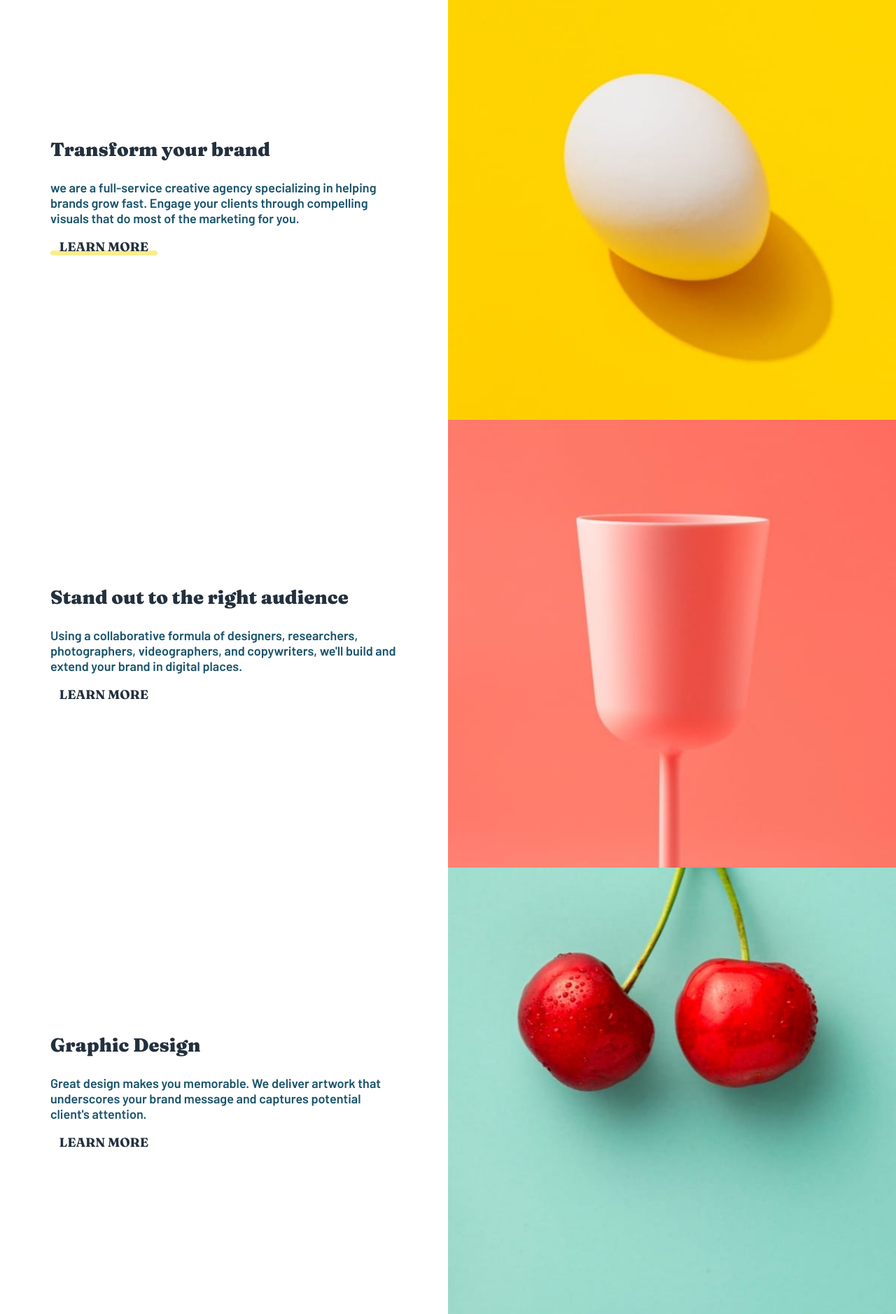
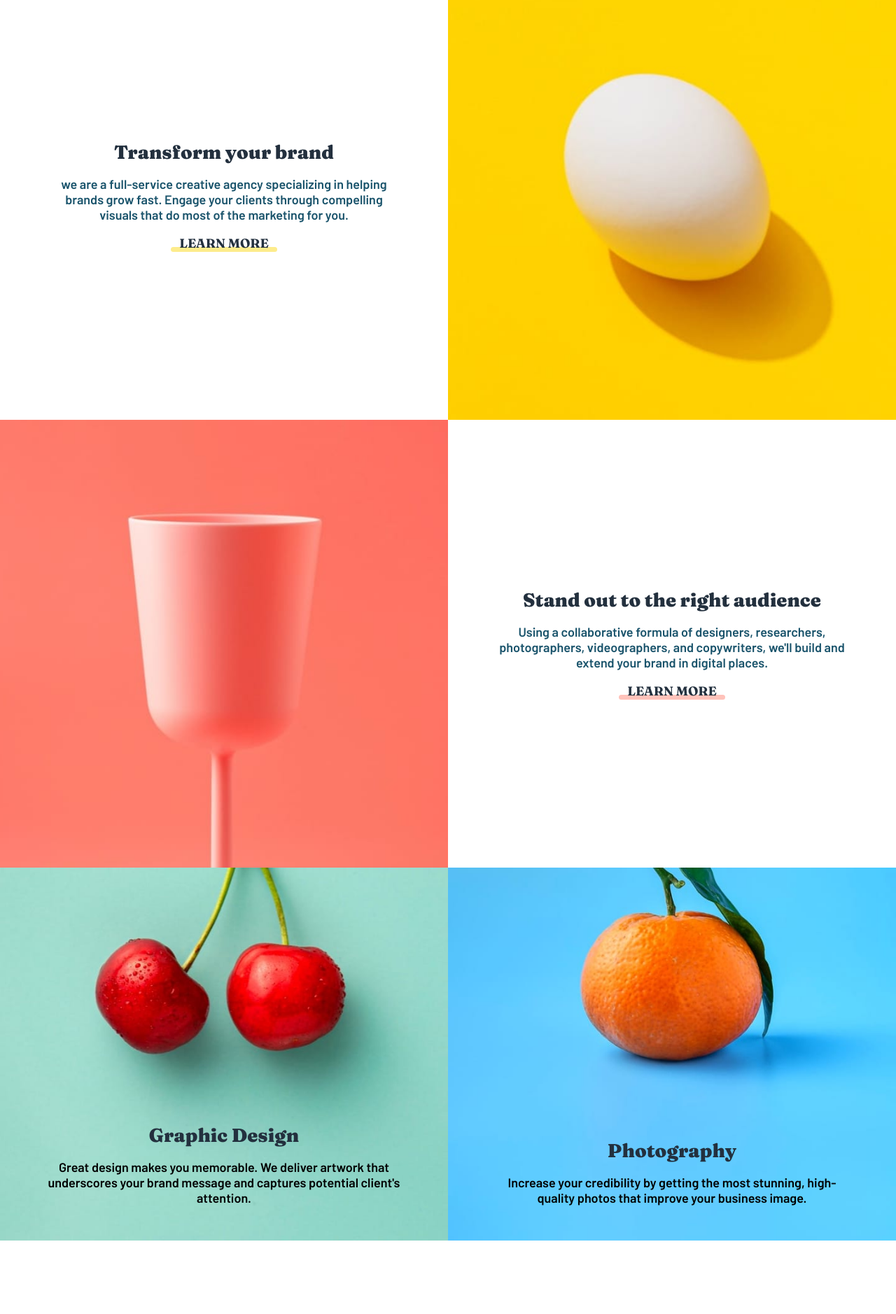
Before and after one commit to alfredthompsonOvie/sunnyside-agency-landing-page, a Vue app: page / in a window 1280 px wide. Shown: the part 840-2718 px from the top of the page at 70% size. Built offline with nearby package versions, Linux system fonts and the light colour scheme.

Commit message:
did desktop version

```diff
--- a/src/assets/main.css
+++ b/src/assets/main.css
@@ -42,43 +42,20 @@ h2.title {
 .about {
   text-align: center;
 }
-.card {
-  display: grid;
-  grid-template-columns: 1fr;
-  grid-template-rows: repeat(2, auto);
-}
-.illustration {
-  grid-row: 1;
-  grid-column: 1;
-
-  /* background-color: red; */
-}
-.card picture {
-  /* background-color: green; */
-}
-.card img {
-  width: 100%;
-  height: 100%;
-  display: block;
-  object-fit: cover;
-  object-position: center;
-}
-.illustration__content, .card__content {
-  padding: 4em 1em;
-  /* background-color: aqua; */
-}
-.illustration__content > * {
-  margin-bottom: 1em;
-}
-
-.illustration__content--text {
+.services__card__content {
   font-size: var(--fs);
   color: var(--DarkBlue_photography_text);
-}
-.text {
+  padding: 4em 1em;
+  /* background-color: red; */
+  text-align: center;
   max-width: 550px;
   margin-inline: auto;
 }
+.text {
+  margin: 1em auto;
+}
+/* .content--description {
+} */
 .cta {
   display: inline-block;
   margin-bottom: 0em;
@@ -96,14 +73,77 @@ h2.title {
   height: 7px;
   width: 100%;
   border-radius: 10px;
-  /* background-color: var(--SoftRed); */
   z-index: -1;
 }
 .transform.cta::before {
   background-color: var(--Yellow);
-  /* background-color: var(--SoftRed); */
   opacity: .45;
 
+}
+.standout.cta::before {
+  background-color: var(--SoftRed);
+  opacity: .45;
+
+}
+/* .card {
+  display: grid;
+  grid-template-columns: 1fr;
+  grid-template-rows: repeat(2, auto);
+}
+.illustration {
+  grid-row: 1;
+  grid-column: 1;
+
+}
+.card picture {
+
+}
+.card img {
+  width: 100%;
+  height: 100%;
+  display: block;
+  object-fit: cover;
+  object-position: center;
+}
+.illustration__content, .card__content {
+  padding: 4em 1em;
+}
+.illustration__content > * {
+  margin-bottom: 1em;
+}
+
+.illustration__content--text {
+  font-size: var(--fs);
+  color: var(--DarkBlue_photography_text);
+}
+
+*/
+.service__card__sec {
+  display: grid;
+  grid-template-columns: 1fr;
+  /* grid-template-rows: 28em; */
+  grid-template-rows: auto;
+  /* background-color: red; */
+  max-width: 550px;
+  /* height: 400px; */
+  margin-inline: auto;
+
+}
+.service__card__sec__img {
+  grid-column: 1;
+  grid-row: 1;
+}
+/* .service__card__sec__img img {
+  aspect-ratio: 1/1;
+} */
+.service__card__sec__content{
+  grid-column: 1;
+  grid-row: 1;
+  align-self: end;
+  padding: 0em 1em 2em;
+  text-align: center;
+  max-width: 550px;
+  margin-inline: auto;
 }
 .attribution { font-size: 11px; text-align: center; }
 .attribution a { color: hsl(228, 45%, 44%); }
@@ -125,26 +165,55 @@ h2.title {
   .about {
     text-align: left;
   }
-  .card {
-    display: grid;
+  .services__card {
+    /* display: grid;
     grid-template-columns: repeat(2, 1fr);
-    grid-template-rows: auto;
+    grid-template-rows: auto; */
+    display: flex;
+    flex-direction: row-reverse;
     min-height: 80vh;
+    /* border: 1px solid; */
   }
-  .illustration {
+  .services__card__img {
     grid-row: 1;
     grid-column: 2;
-    /* background-image: url(images/desktop/image-transform.jpg); */
-    /* background-repeat: no-repeat;
-    background-size: cover;
-    background-position: center; */
-    /* padding: 10em; */
+    /* flex: 1; */
+    width: 50%;
   }
-  .illustration__content {
+  .services__card__img img {
+    object-fit: cover;
+    height: 100%;
+    width: 100%;
+    display: block;
+  }
+  .services__card__content {
     padding: 4em;
     grid-row: 1;
     grid-column: 1;
     align-self: center;
+    /* flex: 1; */
+    max-width: initial;
+    width: 50%;
+    margin: 0;
+  }
+  .services__card:nth-of-type(2) {
+    flex-direction: row;
+
+  }
+  .service--secondary {
+    display: flex;
+
+    /* background-color: red; */
+  }
+  .service__card__sec {
+    display: grid;
+    grid-template-columns: 1fr;
+    /* grid-template-rows: 28em; */
+    /* grid-template-rows: 80vh; */
+    /* background-color: red; */
+    max-width: initial;
+    /* height: 400px; */
+    margin-inline: 0;
 
   }
 }
--- a/src/views/HomeView.vue
+++ b/src/views/HomeView.vue
@@ -12,8 +12,9 @@
 		</div>
 
 		<section class="about" id="about">
-			<div class="card">
-				<div class="illustration">
+			<section class="services">
+				<section class="services__card">
+					<section class="services__card__img">
 						<picture>
 							<source
 								srcset="@/assets/images/desktop/image-transform.jpg"
@@ -21,19 +22,19 @@
 							/>
 							<img src="@/assets/images/mobile/image-transform.jpg" alt="" />
 						</picture>
-				</div>
-				<div class="illustration__content">
+					</section>
+					<section class="services__card__content">
 						<h2 class="title">Transform your brand</h2>
-					<p class="illustration__content--text text">
-						we are a full-service creative agency specializing in helping brands
-						grow fast. Engage your clients through compelling visuals that do
-						most of the marketing for you.
+						<p class="content--description text">
+							we are a full-service creative agency specializing in helping
+							brands grow fast. Engage your clients through compelling visuals
+							that do most of the marketing for you.
 						</p>
 						<a href="#" class="cta transform">learn more</a>
-				</div>
-			</div>
-			<div class="card">
-				<div class="illustration">
+					</section>
+				</section>
+				<section class="services__card">
+					<section class="services__card__img">
 						<picture>
 							<source
 								srcset="@/assets/images/desktop/image-stand-out.jpg"
@@ -41,39 +42,56 @@
 							/>
 							<img src="@/assets/images/mobile/image-stand-out.jpg" alt="" />
 						</picture>
-				</div>
-				<div class="illustration__content">
+					</section>
+					<section class="services__card__content">
 						<h2 class="title">Stand out to the right audience</h2>
-					<p class="illustration__content--text text">
+						<p class="content--description text">
 							Using a collaborative formula of designers, researchers,
 							photographers, videographers, and copywriters, we'll build and
 							extend your brand in digital places.
 						</p>
-					<a href="#" class="cta stand-out">learn more</a>
+						<a href="#" class="cta standout">learn more</a>
+					</section>
+				</section>
+			</section>
+
+			<div class="card">
+				<div class="illustration"></div>
+				<div class="illustration__content"></div>
 			</div>
-			</div>
-			<div class="card">
-				<div class="illustration">
+
+			<!-- <div class="card">
+				<div class="illustration"></div>
+				<div class="illustration__content"></div>
+			</div> -->
+
+			<!--  -->
+			<section class="service--secondary">
+				<section class="service__card__sec">
+					<section class="service__card__sec__img">
 						<picture>
 							<source
 								srcset="@/assets/images/desktop/image-graphic-design.jpg"
 								media="(min-width: 768px)"
 							/>
-						<img src="@/assets/images/mobile/image-graphic-design.jpg" alt="" />
+							<img
+								src="@/assets/images/mobile/image-graphic-design.jpg"
+								alt=""
+							/>
 						</picture>
-				</div>
-				<div class="illustration__content">
+					</section>
+					<section class="service__card__sec__content">
 						<h2 class="title">Graphic Design</h2>
 						<p class="illustration__content--text text">
 							Great design makes you memorable. We deliver artwork that
 							underscores your brand message and captures potential client's
 							attention.
 						</p>
-					<a href="#" class="cta graphicDesign">learn more</a>
-				</div>
-			</div>
-			<div class="card">
-				<div class="illustration">
+						<!-- <a href="#" class="cta graphicDesign">learn more</a> -->
+					</section>
+				</section>
+				<section class="service__card__sec">
+					<section class="service__card__sec__img">
 						<picture>
 							<source
 								srcset="@/assets/images/desktop/image-photography.jpg"
@@ -81,26 +99,31 @@
 							/>
 							<img src="@/assets/images/mobile/image-photography.jpg" alt="" />
 						</picture>
-				</div>
-				<div class="illustration__content">
+					</section>
+					<section class="service__card__sec__content">
 						<h2 class="title">Photography</h2>
 						<p class="illustration__content--text text">
-						Increase your credibility by getting the most stunning, high-quality photos that improve your business image.
+							Increase your credibility by getting the most stunning,
+							high-quality photos that improve your business image.
 						</p>
-					<a href="#" class="cta photography">learn more</a>
-				</div>
-			</div>
-
-			<section></section>
+						<!-- <a href="#" class="cta photography">learn more</a> -->
+					</section>
+				</section>
+			</section>
 		</section>
 		<section class="testimonials">
 			<h1 class="testimonial__title">Client testimonials</h1>
 			<section class="testimonial__card__container">
 				<section class="testimonial__card">
-					<img src="@/assets/images/image-emily.jpg" alt="an image of emily" class="avatar">
+					<img
+						src="@/assets/images/image-emily.jpg"
+						alt="an image of emily"
+						class="avatar"
+					/>
 					<section class="testimonial__card__content">
 						<p class="testimonial--text">
-							We put our trust in Sunnyside and they delivered, making sure our needs were met and deadlines were always hit.
+							We put our trust in Sunnyside and they delivered, making sure our
+							needs were met and deadlines were always hit.
 						</p>
 						<section class="profile">
 							<h1 class="name">Emily R.</h1>
@@ -109,10 +132,15 @@
 					</section>
 				</section>
 				<section class="testimonial__card">
-					<img src="@/assets/images/image-thomas.jpg" alt="an image of thomas" class="avatar">
+					<img
+						src="@/assets/images/image-thomas.jpg"
+						alt="an image of thomas"
+						class="avatar"
+					/>
 					<section class="testimonial__card__content">
 						<p class="testimonial--text">
-							Sunnyside’s enthusiasm coupled with their keen interest in our brand’s success made it a satisfying and enjoyable experience.
+							Sunnyside’s enthusiasm coupled with their keen interest in our
+							brand’s success made it a satisfying and enjoyable experience.
 						</p>
 						<section class="profile">
 							<h1 class="name">Thomas S..</h1>
@@ -121,10 +149,15 @@
 					</section>
 				</section>
 				<section class="testimonial__card">
-					<img src="@/assets/images/image-jennie.jpg" alt="an image of jennie" class="avatar">
+					<img
+						src="@/assets/images/image-jennie.jpg"
+						alt="an image of jennie"
+						class="avatar"
+					/>
 					<section class="testimonial__card__content">
 						<p class="testimonial--text">
-							Incredible end result! Our sales increased over 400% when we worked with Sunnyside. Highly recommended!
+							Incredible end result! Our sales increased over 400% when we
+							worked with Sunnyside. Highly recommended!
 						</p>
 						<section class="profile">
 							<h1 class="name">Jennie F..</h1>
@@ -137,26 +170,44 @@
 		<section class="products">
 			<section>
 				<picture>
-            <source srcset="@/assets/images/desktop/image-gallery-milkbottles.jpg" media="(min-width: 700px)">
-            <img src="@/assets/images/mobile/image-gallery-milkbottles.jpg" alt="">
+					<source
+						srcset="@/assets/images/desktop/image-gallery-milkbottles.jpg"
+						media="(min-width: 700px)"
+					/>
+					<img
+						src="@/assets/images/mobile/image-gallery-milkbottles.jpg"
+						alt=""
+					/>
 				</picture>
 			</section>
 			<section>
 				<picture>
-            <source srcset="@/assets/images/desktop/image-gallery-orange.jpg" media="(min-width: 700px)">
-            <img src="@/assets/images/mobile/image-gallery-orange.jpg" alt="">
+					<source
+						srcset="@/assets/images/desktop/image-gallery-orange.jpg"
+						media="(min-width: 700px)"
+					/>
+					<img src="@/assets/images/mobile/image-gallery-orange.jpg" alt="" />
 				</picture>
 			</section>
 			<section>
 				<picture>
-            <source srcset="@/assets/images/desktop/image-gallery-cone.jpg" media="(min-width: 700px)">
-            <img src="@/assets/images/mobile/image-gallery-cone.jpg" alt="">
+					<source
+						srcset="@/assets/images/desktop/image-gallery-cone.jpg"
+						media="(min-width: 700px)"
+					/>
+					<img src="@/assets/images/mobile/image-gallery-cone.jpg" alt="" />
 				</picture>
 			</section>
 			<section>
 				<picture>
-            <source srcset="@/assets/images/desktop/image-gallery-sugarcubes.jpg" media="(min-width: 700px)">
-            <img src="@/assets/images/mobile/image-gallery-sugar-cubes.jpg" alt="sugar cubes">
+					<source
+						srcset="@/assets/images/desktop/image-gallery-sugarcubes.jpg"
+						media="(min-width: 700px)"
+					/>
+					<img
+						src="@/assets/images/mobile/image-gallery-sugar-cubes.jpg"
+						alt="sugar cubes"
+					/>
 				</picture>
 			</section>
 		</section>
@@ -164,7 +215,7 @@
 	<footer class="footer">
 		<section class="footer__contents">
 			<a href="#" class="branding__footer">
-        <img src="@/assets/images/logo.svg" alt="site logo">
+				<img src="@/assets/images/logo.svg" alt="site logo" />
 			</a>
 
 			<ul class="footer__links">
@@ -174,18 +225,38 @@
 			</ul>
 
 			<ul class="socials">
-        <li class="socials__item"><a href="https://www.facebook.com" class="social__link">
-          <img src="@/assets/images/icon-facebook.svg" alt="a link to facebook">
-        </a></li>
-        <li class="socials__item"><a href="https://www.instagram.com" class="social__link">
-          <img src="@/assets/images/icon-instagram.svg" alt="a link to instagram">
-        </a></li>
-        <li class="socials__item"><a href="https://www.twitter.com" class="social__link">
-          <img src="@/assets/images/icon-twitter.svg" alt="a link to twitter">
-        </a></li>
-        <li class="socials__item"><a href="https://www.pinterest.com" class="social__link">
-          <img src="@/assets/images/icon-pinterest.svg" alt="a link to pinterest">
-        </a></li>
+				<li class="socials__item">
+					<a href="https://www.facebook.com" class="social__link">
+						<img
+							src="@/assets/images/icon-facebook.svg"
+							alt="a link to facebook"
+						/>
+					</a>
+				</li>
+				<li class="socials__item">
+					<a href="https://www.instagram.com" class="social__link">
+						<img
+							src="@/assets/images/icon-instagram.svg"
+							alt="a link to instagram"
+						/>
+					</a>
+				</li>
+				<li class="socials__item">
+					<a href="https://www.twitter.com" class="social__link">
+						<img
+							src="@/assets/images/icon-twitter.svg"
+							alt="a link to twitter"
+						/>
+					</a>
+				</li>
+				<li class="socials__item">
+					<a href="https://www.pinterest.com" class="social__link">
+						<img
+							src="@/assets/images/icon-pinterest.svg"
+							alt="a link to pinterest"
+						/>
+					</a>
+				</li>
 			</ul>
 		</section>
 	</footer>
@@ -237,7 +308,7 @@
 	font-size: 1rem;
 }
 .ocupation {
-	font-size: .75rem;
+	font-size: 0.75rem;
 	color: var(--GrayishBlue);
 	margin-top: 1em;
 }
@@ -268,12 +339,12 @@ footer {
 	text-align: center;
 }
 .footer__contents {
-	max-width:  300px;
+	max-width: 300px;
 	margin-inline: auto;
 }
 .branding__footer img {
-  filter: invert(.5) sepia(1) hue-rotate(140deg) brightness(.3);
-  filter: invert(.5) sepia(1) hue-rotate(140deg) brightness(.3) saturate(1);
+	filter: invert(0.5) sepia(1) hue-rotate(140deg) brightness(0.3);
+	filter: invert(0.5) sepia(1) hue-rotate(140deg) brightness(0.3) saturate(1);
 	/* filter: invert(.3) sepia(1) hue-rotate(140deg) brightness(.8) saturate(2); */
 	/* filter: invert(.3) sepia(1) hue-rotate(80deg) brightness(.6) saturate(3); */
 }
@@ -282,7 +353,7 @@ footer {
 	justify-content: space-between;
 	align-items: center;
 	flex-wrap: wrap;
-	gap: .5em;
+	gap: 0.5em;
 	margin: 2.5em 0 4em;
 }
 .footer__link {
```
Lines whose indentation alone changed are shown as unchanged.
